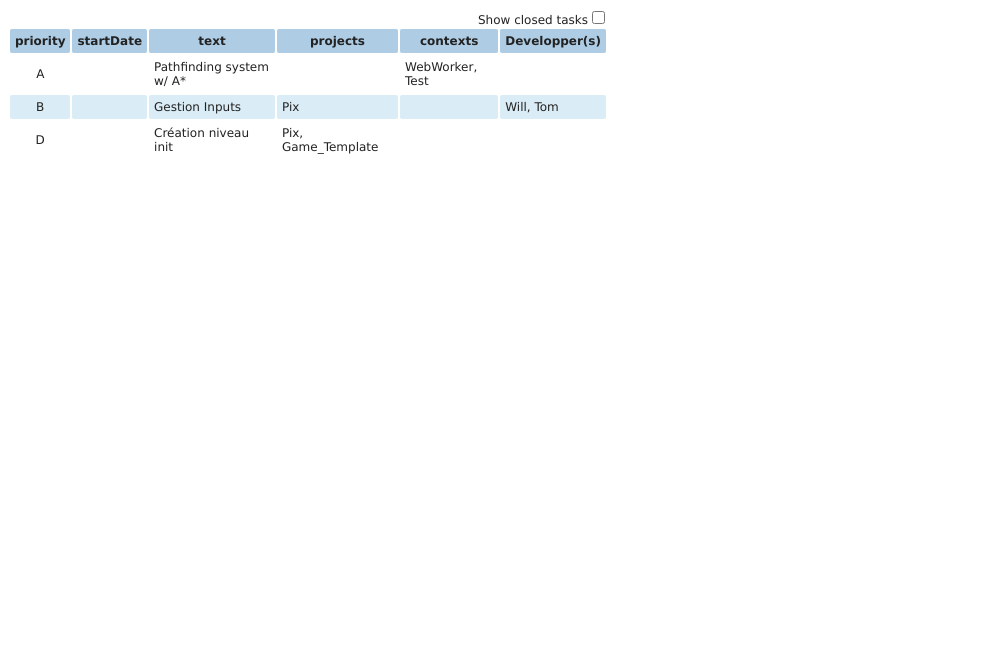
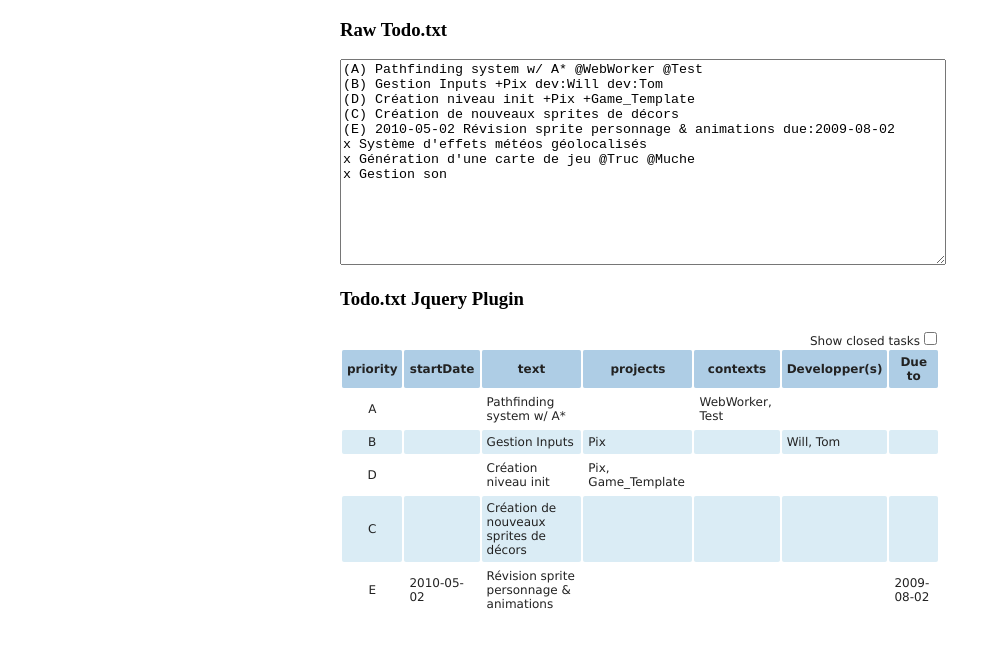
Before and after one commit to Bornholm/Todo-Visualizer, a plain HTML site: page index.html in a window 1280 px wide. Shown: the whole page, without its empty margins (0-999 px from the left). Drawn offline with nearby package versions, Linux system fonts and the light colour scheme.

Commit message:
Live demo

```diff
--- a/index.html
+++ b/index.html
@@ -5,18 +5,51 @@
 	<link rel="stylesheet" href="todo.css">
 	<script type="text/javascript" src="https://ajax.googleapis.com/ajax/libs/jquery/1.7.1/jquery.min.js"></script>
 	<script type="text/javascript" src="jquery-todo.js"></script>
+	<style type="text/css">
+	  #container {
+	      width: 600px;
+	      margin : auto;
+	  }
+	  #todo-raw {
+	  	width : 100%;
+	  	height : 200px;
+	  }
+	</style>
 </head>
 <body>
-	<div id="todo-container"></div>
+	<div id="container">
+		<h3> Raw Todo.txt </h3>
+		<textarea id="todo-raw">
+(A) Pathfinding system w/ A* @WebWorker @Test
+(B) Gestion Inputs +Pix dev:Will dev:Tom
+(D) Création niveau init +Pix +Game_Template
+(C) Création de nouveaux sprites de décors
+(E) 2010-05-02 Révision sprite personnage & animations due:2009-08-02
+x Système d'effets météos géolocalisés
+x Génération d'une carte de jeu @Truc @Muche
+x Gestion son
+		</textarea>
+		<h3>Todo.txt Jquery Plugin</h3>
+		<div id="todo-container"></div>
+	</div>
 	<script type="text/javascript">
 		$(document).ready(function(){
+
+
 			$("#todo-container").todo({
-				local : "(A) Pathfinding system w/ A* @WebWorker @Test \n(B) Gestion Inputs +Pix dev:Will dev:Tom \n(D) Création niveau init +Pix +Game_Template",
+				local : $("#todo-raw").val(),
 				headersAlias : {
 					dev : "Developper(s)",
 					due : "Due to"
 				}
 			});
+
+			$("#todo-raw").keyup(function() {
+				var todo = $("#todo-container").data("todo");
+				todo.reload( { local : $(this).val() } );
+			});
+
+
 		});
 	</script>
 </body>
```
